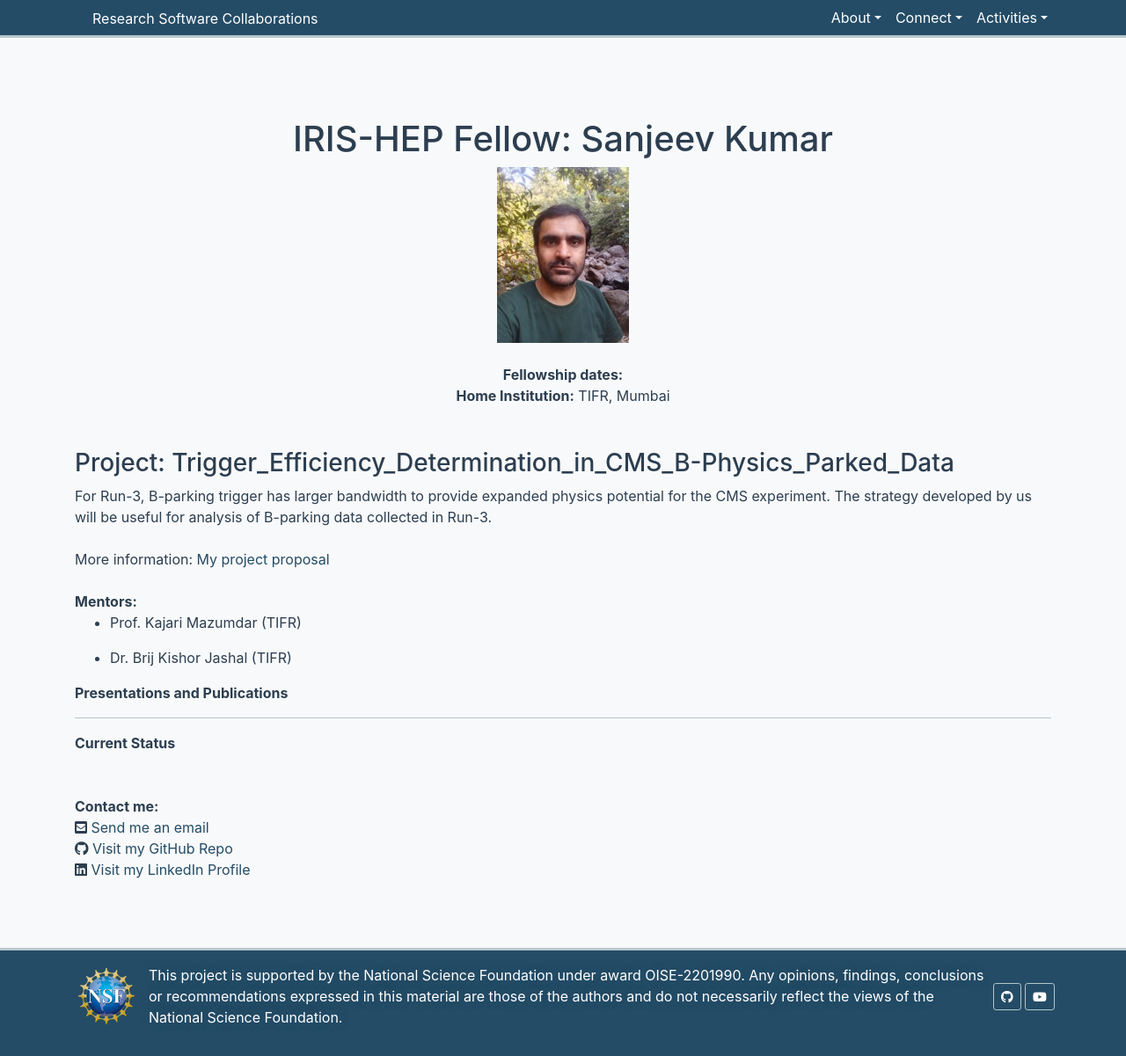
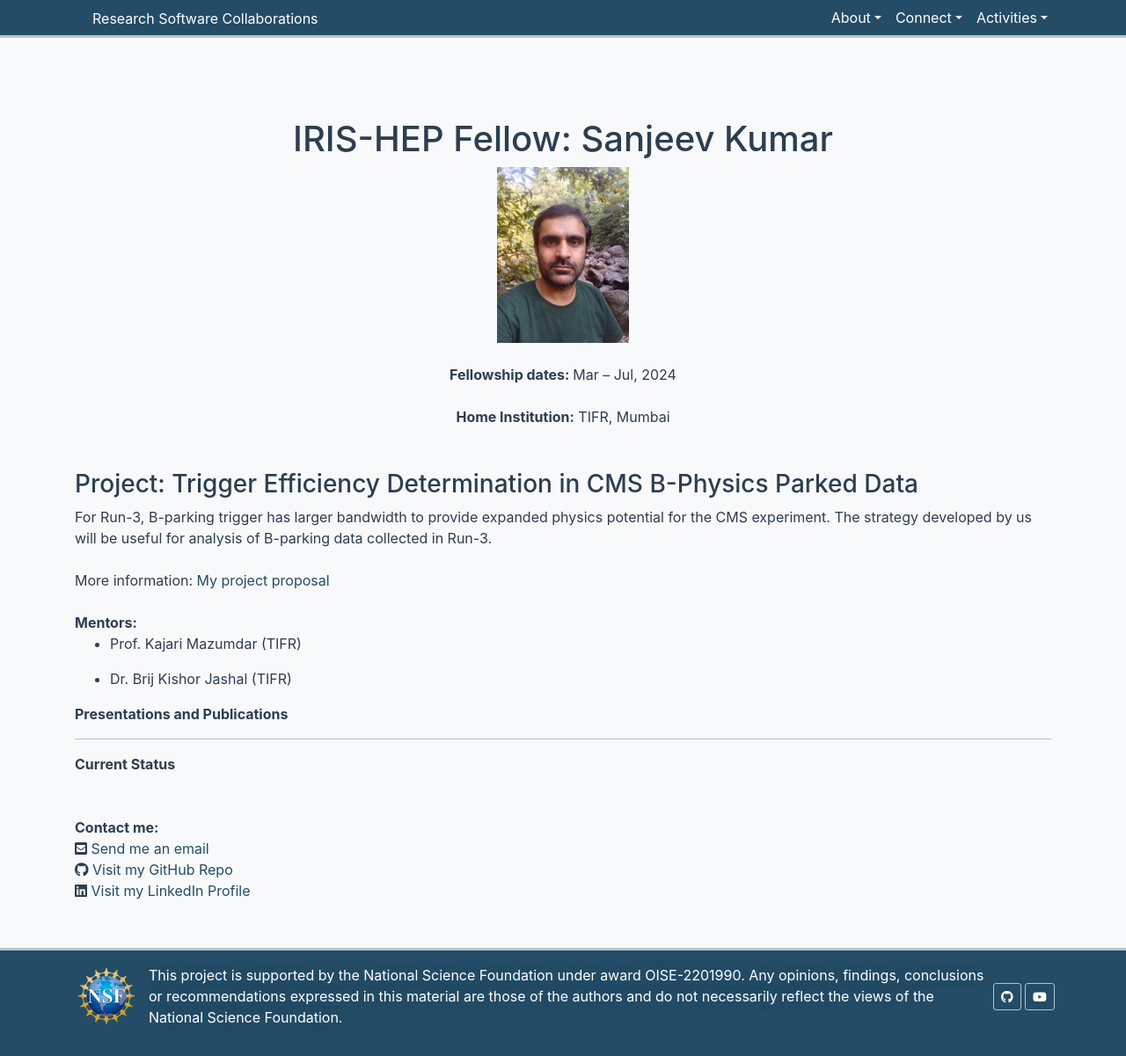
Before and after one commit to research-software-collaborations/research-software-collaborations.github.io, a Jekyll site: the page built from pages/trainees/sanjeevphys.md, in a window 1280 px wide and 1201 px high. Shown: the whole window at 88% size. Built offline with Jekyll 4.4.1, drawn with Linux system fonts in a browser that asks for light colours; cached includes are drawn as plain includes.

```diff
--- a/pages/trainees/sanjeevphys.md
+++ b/pages/trainees/sanjeevphys.md
@@ -6,13 +6,13 @@ myname: Sanjeev Kumar
 title: Sanjeev Kumar - Advancing Trigger Efficiency
 active: true
 dates:
-  start: 2024-03-01
-  end: 2024-07-01
+  start: 2024-03-01
+  end: 2024-07-01
 photo: /assets/images/team/Sanjeev-Kumar.jpg
 institution: TIFR, Mumbai
 website:
 e-mail: sjvtifr@gmail.com
-project_title: Trigger_Efficiency_Determination_in_CMS_B-Physics_Parked_Data
+project_title: "Trigger Efficiency Determination in CMS B-Physics Parked Data"
 project_goal: >
       For Run-3, B-parking trigger has larger bandwidth to provide expanded physics potential for the CMS experiment. The strategy developed by us will be useful for analysis of B-parking data collected in Run-3.
 mentors:
```
